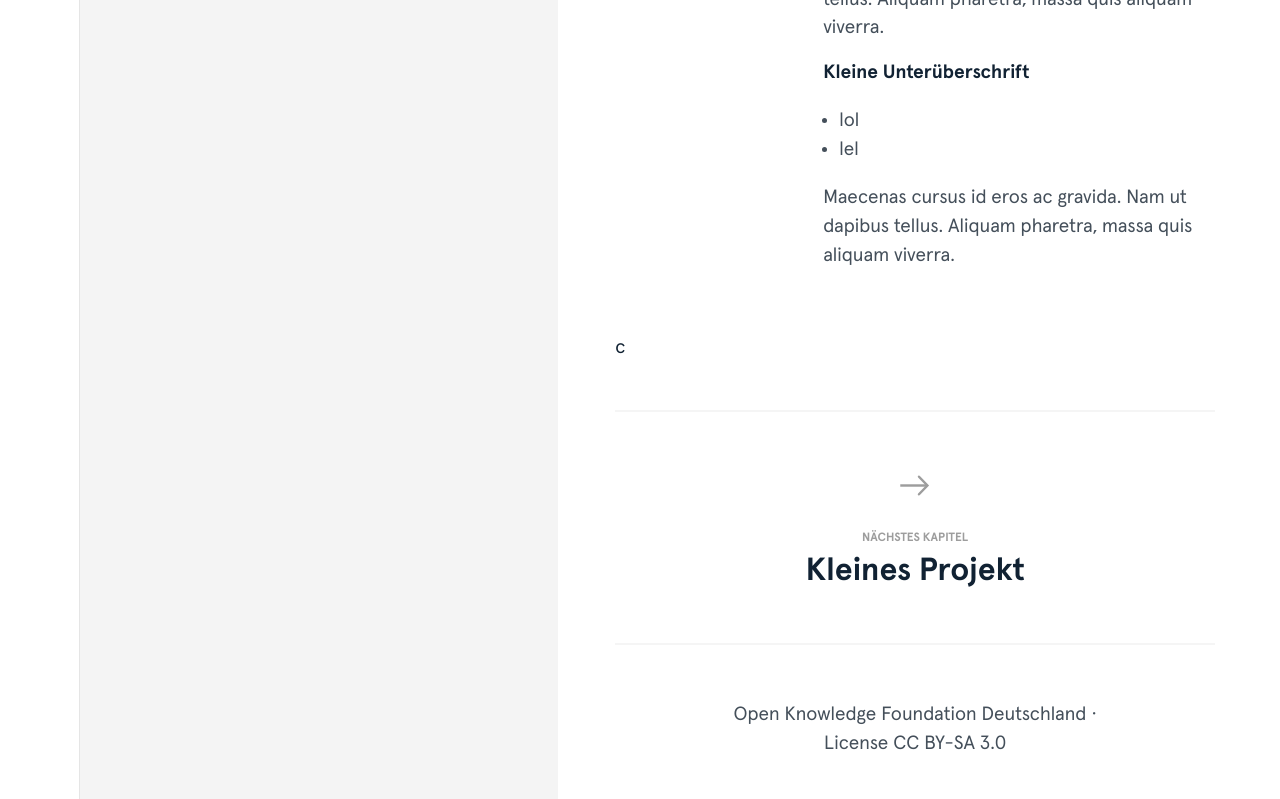
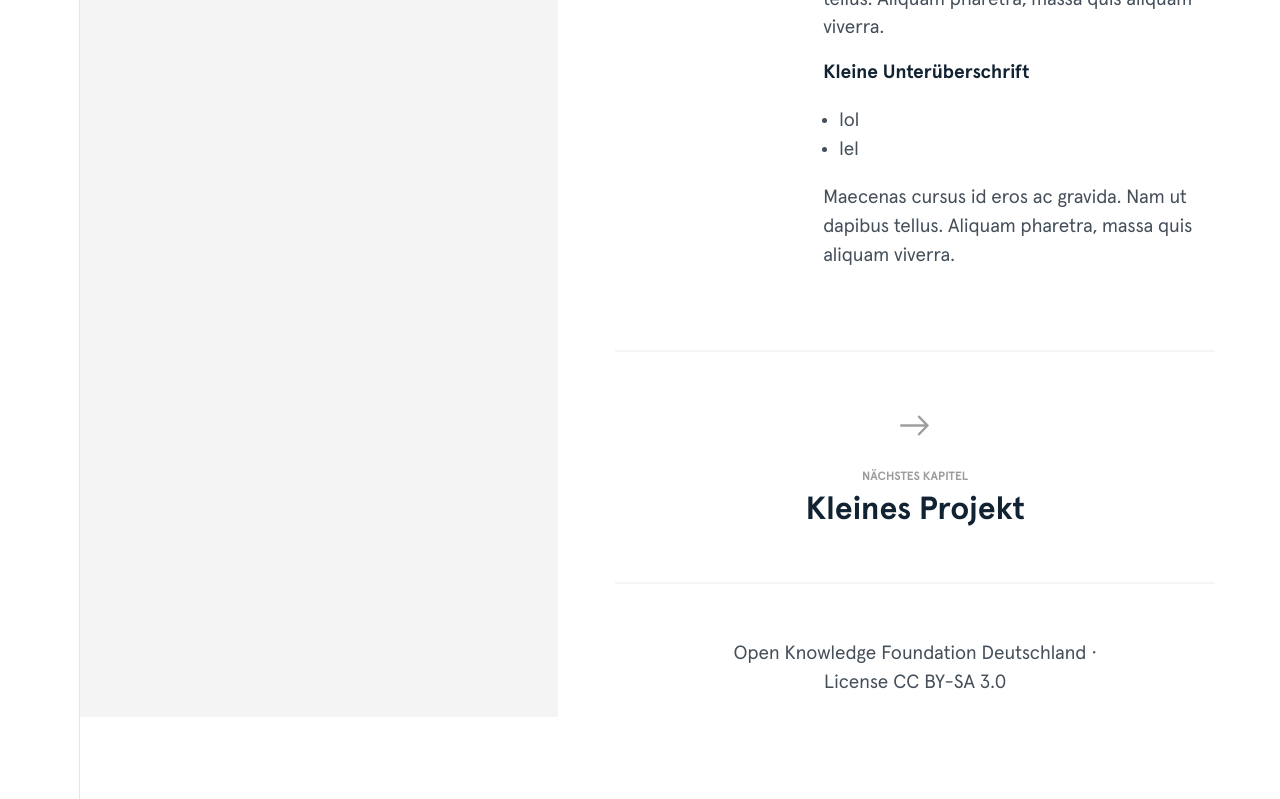
Before and after one commit to okfde/okf-pub, a Jekyll site: the page built from open-gov/fragdenstaat.md, in a window 1280 px wide and 1400 px high, scrolled down 3029 px, cut to the strip 601-1400 px from the top of the window. Built offline with Jekyll 4.4.1, drawn with Linux system fonts in a browser that asks for light colours; some web fonts are replaced; after the commit the page ends 4347 px from its top, so only the background shows below that.

Commit message:
paragraph fixing

```diff
--- a/_includes/chapters.html
+++ b/_includes/chapters.html
@@ -23,4 +23,3 @@
   </div>
 </section>
 {% endif %}
-c
--- a/_sass/_main.sass
+++ b/_sass/_main.sass
@@ -58,8 +58,6 @@ main
     font-weight: 500
     margin-bottom: 0.8em
     color: $okf-font-1
-    //& + p
-     // margin-bottom: 1.8em
 
   h2
     font-size: $size-4
@@ -69,8 +67,8 @@ main
 
   p, ul, ol
     color: $okf-font-2
-    & + p
-      margin-bottom: 1em
+  * + p
+    margin-bottom: 1em
 
   strong
     font-weight: 500
```
